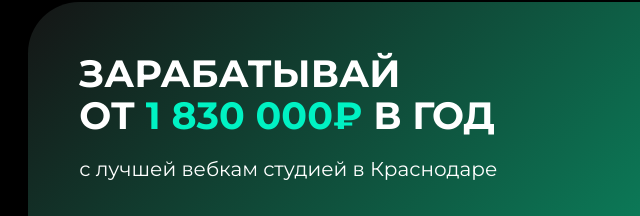
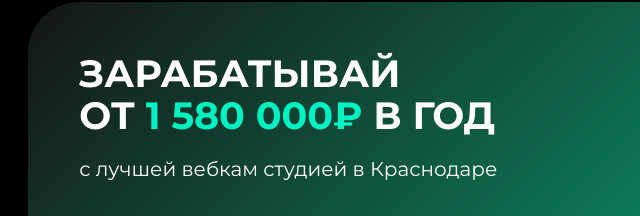
Before and after one commit to NaytSlup/pafos-studio, a website: page index.html in a window 1280 px wide. Shown: the part 113-329 px from the top of the page, 36-676 px from the left. Drawn offline with Linux system fonts and the light colour scheme.

Commit message:
Update index.html

```diff
--- a/index.html
+++ b/index.html
@@ -34,7 +34,7 @@
     <div class="hero-container">
         <div class="hero-main-card">
             <div class="hero-content">
-                <h1 class="hero-title">ЗАРАБАТЫВАЙ<br>ОТ <span class="accent-text">1 830 000₽</span> В ГОД</h1>
+                <h1 class="hero-title">ЗАРАБАТЫВАЙ<br>ОТ <span class="accent-text">1 580 000₽</span> В ГОД</h1>
                 <p class="hero-subtitle">с лучшей вебкам студией в Краснодаре</p>
 
                 <div class="hero-features">
```
